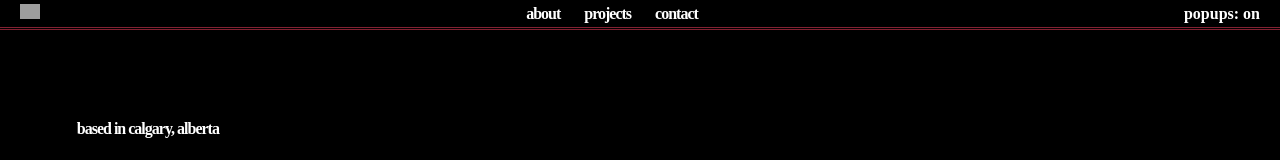
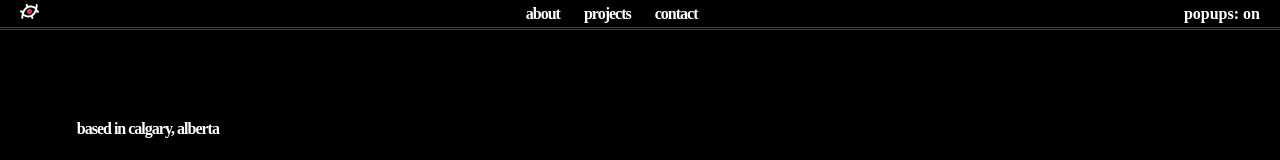
Before and after one commit to Shuujo/shuujo.github.io, a React (Vite) app in the folder portfolio-site/: page / in a window 1280 px wide. Shown: the top 160 px of the page. Built offline with nearby package versions, Linux system fonts and the light colour scheme; grey boxes are pictures that could not be loaded; a web font is replaced by a local one.

Commit message:
Updated Header Img Source

```diff
--- a/portfolio-site/src/components/Navbar.jsx
+++ b/portfolio-site/src/components/Navbar.jsx
@@ -1,4 +1,5 @@
 import { useEffect, useState } from "react"
+import whiteEyeRedPupil from "../assets/Logos/Logo_White_RedPupil.svg"
 
 function Navbar({ popupsEnabled, setPopupsEnabled }) {
   const [showNavbar, setShowNavbar] = useState(true)
@@ -34,7 +35,7 @@ function Navbar({ popupsEnabled, setPopupsEnabled }) {
   return (
     <nav className={`navbar ${showNavbar ? "navbar-visible" : "navbar-hidden"}`}>
       <a href="#" className="logo">
-        <img className="header-logo" src="portfolio-site/src/assets/Logos/Logo_White_RedPupil.svg"/>
+        <img className="header-logo" src={whiteEyeRedPupil}/>
       </a>
       <div className="nav-links">
         <a href="#about">about</a>
```
